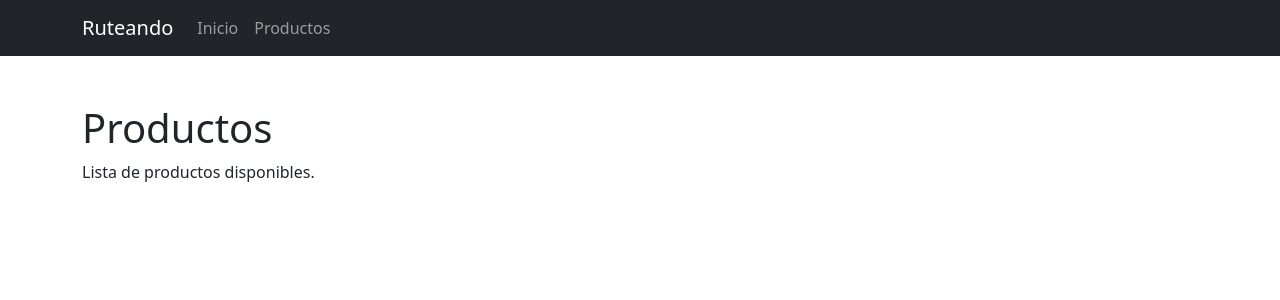
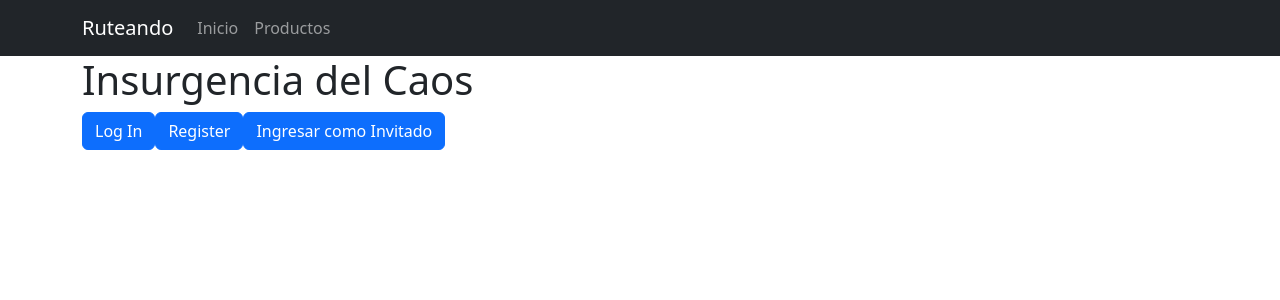
Before and after one commit to MatiasCa27/SCP-React, a React (Vite) app: page / in a window 1280 px wide. Shown: the top 300 px of the page. Built offline with nearby package versions, Linux system fonts and the light colour scheme.

Commit message:
Se agrega pagina de inicio

```diff
--- a/src/pages/Home.jsx
+++ b/src/pages/Home.jsx
@@ -1,12 +1,30 @@
-import { Container } from 'react-bootstrap';
+import { Container, Button } from 'react-bootstrap';
+import { useNavigate } from 'react-router-dom';
 
-function Products() {
- return (
-   <Container className="my-5">
-     <h1>Productos</h1>
-     <p>Lista de productos disponibles.</p>
-   </Container>
- );
+function Home() {
+  const navigate = useNavigate();
+
+  return (
+    <Container className="home-container">
+      <div className="home-logo">
+        <h1>Insurgencia del Caos</h1>
+      </div>
+
+      <div className="home-buttons">
+        <Button onClick={() => navigate('/login')}>
+          Log In
+        </Button>
+
+        <Button onClick={() => navigate('/register')}>
+          Register
+        </Button>
+
+        <Button onClick={() => navigate('/store')}>
+          Ingresar como Invitado
+        </Button>
+      </div>
+    </Container>
+  );
 }
 
-export default Products;
+export default Home;
```
Also changed, not shown: src/components/atoms/Input.jsx (added), src/components/molecules/DynamicForm.jsx (added).
